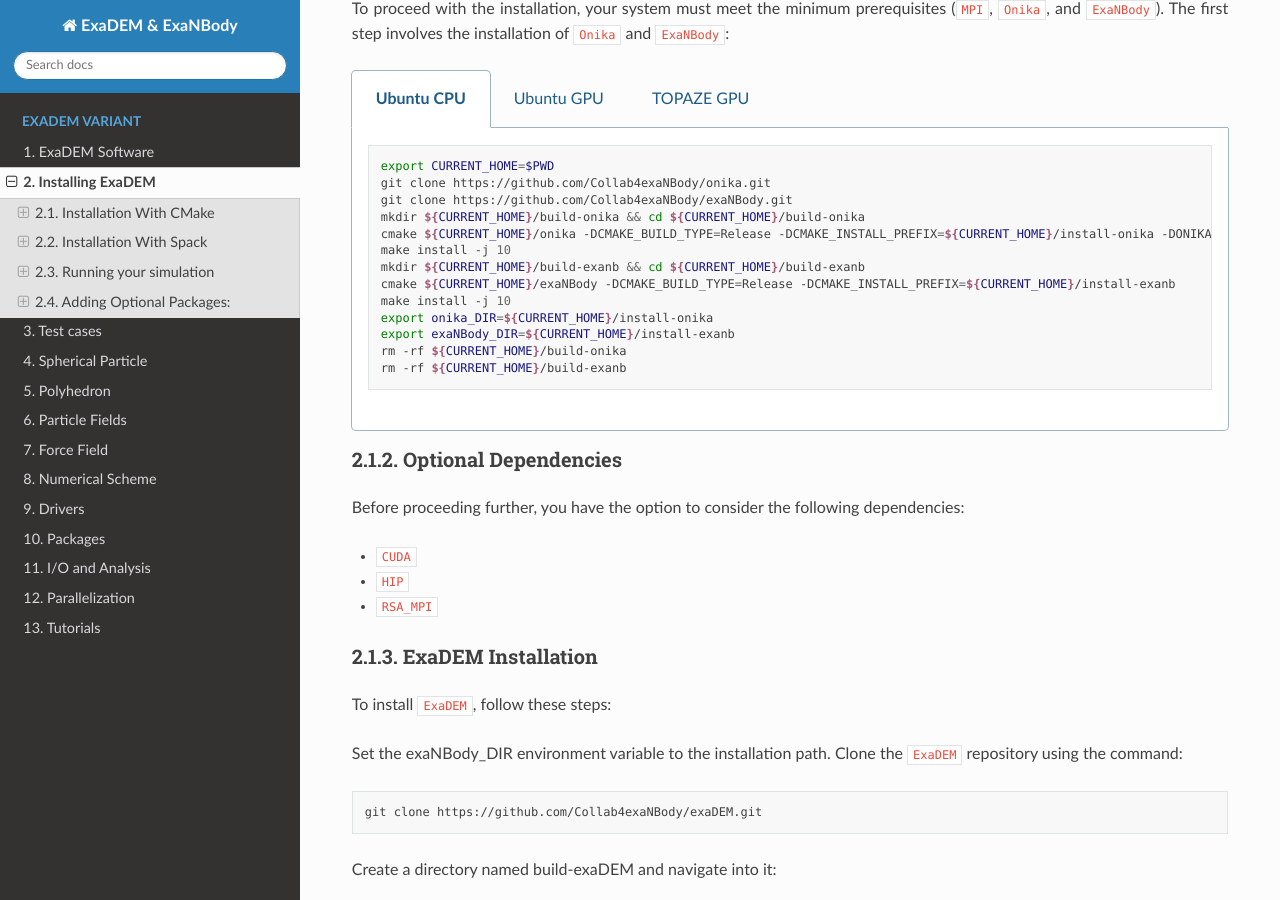
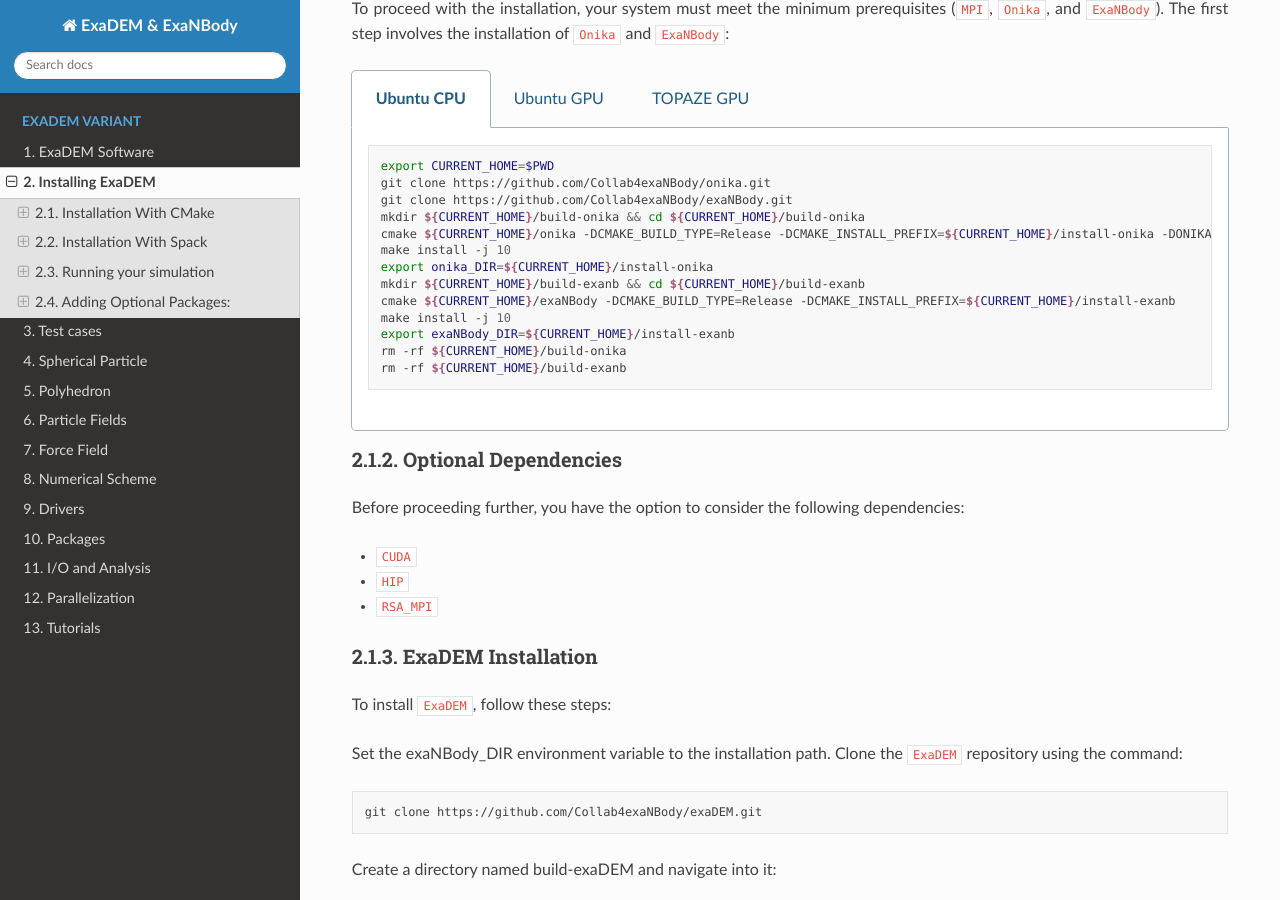
Before and after one commit to Collab4exaNBody/doc_exaDEM, a Sphinx documentation site: the page built from docs/source/project_exaDEM/Installation.rst, in a window 1280 px wide and 900 px high, scrolled down 777 px. Built offline with Sphinx 7.4.7 and the Read the Docs theme 3.1.0, drawn with Linux system fonts in a browser that asks for light colours.

```diff
--- a/docs/source/project_exaDEM/Installation.rst
+++ b/docs/source/project_exaDEM/Installation.rst
@@ -58,10 +58,10 @@ To proceed with the installation, your system must meet the minimum prerequisite
          mkdir ${CURRENT_HOME}/build-onika && cd ${CURRENT_HOME}/build-onika
          cmake ${CURRENT_HOME}/onika -DCMAKE_BUILD_TYPE=Release -DCMAKE_INSTALL_PREFIX=${CURRENT_HOME}/install-onika -DONIKA_BUILD_CUDA=OFF
          make install -j 10
+         export onika_DIR=${CURRENT_HOME}/install-onika
          mkdir ${CURRENT_HOME}/build-exanb && cd ${CURRENT_HOME}/build-exanb
          cmake ${CURRENT_HOME}/exaNBody -DCMAKE_BUILD_TYPE=Release -DCMAKE_INSTALL_PREFIX=${CURRENT_HOME}/install-exanb
          make install -j 10
-         export onika_DIR=${CURRENT_HOME}/install-onika
          export exaNBody_DIR=${CURRENT_HOME}/install-exanb
          rm -rf ${CURRENT_HOME}/build-onika
          rm -rf ${CURRENT_HOME}/build-exanb
@@ -78,10 +78,10 @@ To proceed with the installation, your system must meet the minimum prerequisite
          mkdir ${CURRENT_HOME}/build-onika && cd ${CURRENT_HOME}/build-onika
          cmake ${CURRENT_HOME}/onika -DCMAKE_BUILD_TYPE=Release -DCMAKE_INSTALL_PREFIX=${CURRENT_HOME}/install-onika -DONIKA_BUILD_CUDA=ON -DCMAKE_CUDA_ARCHITECTURES=86
          make install -j 10
+         export onika_DIR=${CURRENT_HOME}/install-onika
          mkdir ${CURRENT_HOME}/build-exanb && cd ${CURRENT_HOME}/build-exanb
          cmake ${CURRENT_HOME}/exaNBody -DCMAKE_BUILD_TYPE=Release -DCMAKE_INSTALL_PREFIX=${CURRENT_HOME}/install-exanb
          make install -j 10
-         export onika_DIR=${CURRENT_HOME}/install-onika
          export exaNBody_DIR=${CURRENT_HOME}/install-exanb
          rm -rf ${CURRENT_HOME}/build-onika
          rm -rf ${CURRENT_HOME}/build-exanb
@@ -100,10 +100,10 @@ To proceed with the installation, your system must meet the minimum prerequisite
          mkdir ${CURRENT_HOME}/build-onika && cd ${CURRENT_HOME}/build-onika
          cmake ${CURRENT_HOME}/onika -DCMAKE_BUILD_TYPE=Release -DCMAKE_INSTALL_PREFIX=${CURRENT_HOME}/install-onika -DONIKA_BUILD_CUDA=ON -DCMAKE_CUDA_ARCHITECTURES=80
          make install -j 10
+         export onika_DIR=${CURRENT_HOME}/install-onika
          mkdir ${CURRENT_HOME}/build-exanb && cd ${CURRENT_HOME}/build-exanb
          cmake ${CURRENT_HOME}/exaNBody -DCMAKE_BUILD_TYPE=Release -DCMAKE_INSTALL_PREFIX=${CURRENT_HOME}/install-exanb
          make install -j 10
-         export onika_DIR=${CURRENT_HOME}/install-onika
          export exaNBody_DIR=${CURRENT_HOME}/install-exanb
          rm -rf ${CURRENT_HOME}/build-onika
          rm -rf ${CURRENT_HOME}/build-exanb
```
